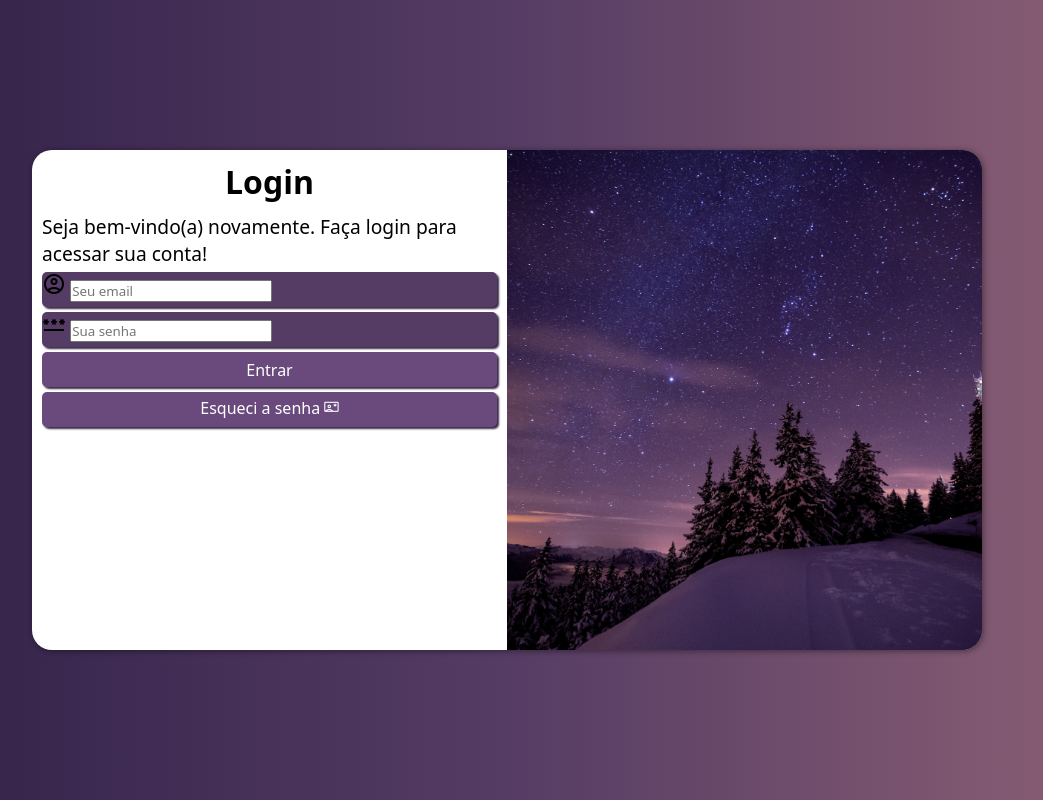
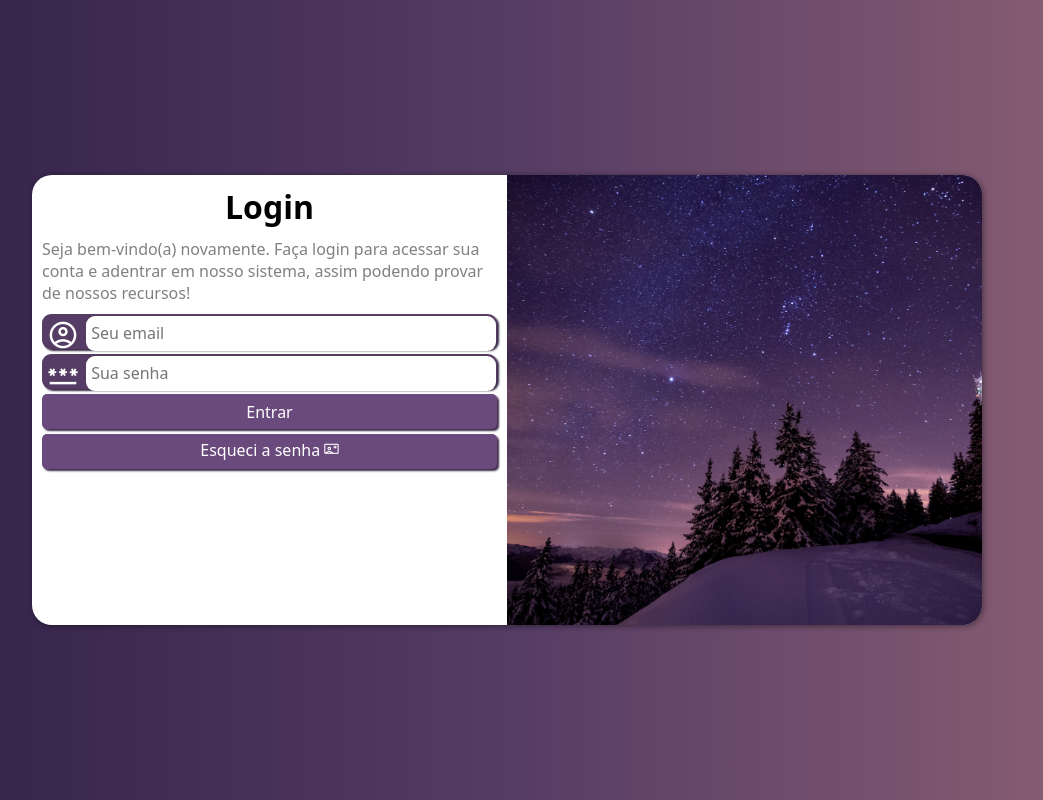
Before and after one commit to LincolnRP01/projeto-login, a plain HTML site: page index.html in a window 1280 px wide. Shown: the whole page, without its empty margins (133-1176 px from the left). Drawn offline with nearby package versions, Linux system fonts and the light colour scheme.

Commit message:
Finzalizando o projeto!

```diff
--- a/estilos/media-query.css
+++ b/estilos/media-query.css
@@ -12,6 +12,7 @@ TV/Telas Grandes: acima de 1200px
 @media screen and (min-width: 768px) and (max-width: 992px){
     section#login{
         width: 80vw;
+        height: 350px;
     }
 
     section#login > div#img{
@@ -29,11 +30,17 @@ TV/Telas Grandes: acima de 1200px
         background-image: linear-gradient(to top, #8E6175, #553C64, #302047);
     }
 
+    div#formulario > p{
+        font-size: 1em;
+        margin: 10px 0px;
+    }
+
 }
 
 @media screen and (min-width: 992px){
     section#login{
         width: 950px;
+        height: 450px;
 
     }
 
@@ -57,6 +64,7 @@ TV/Telas Grandes: acima de 1200px
     }
 
     div#formulario > p{
-        font-size: 1.2em;
+        font-size: 1.0em;
+        margin: 10px 0px;
     }
 }
--- a/estilos/style.css
+++ b/estilos/style.css
@@ -30,7 +30,6 @@ section#login{
     position: absolute;
     top: 50%;
     left: 50%;
-    transform: translate(-50%, -50%);
     overflow: hidden;
 
 
@@ -41,6 +40,7 @@ section#login{
     box-shadow: 1px 1px 6px rgba(0, 0, 0, 0.452);
 
     transition: witdh .3s, height .3s;
+    transform: translate(-50%, -50%);
     transition-timing-function: ease;
 }
 
@@ -67,6 +67,8 @@ div#formulario > h1{
 }
 
 div#formulario > p{
+    color: gray;
+    margin: 10px 0px;
     font-size: 0.8em;
 }
 
@@ -75,13 +77,32 @@ form > div.campo{
     display: block;
     width: 100%;
     height: 35px;
-    border-radius: 5px;
+    border-radius: 9px;
     margin: 5px 0px;
     box-shadow: 2px 2px 2px #3b2a46;
 }
 
 div.campo > label{
     display: none;
+}
+
+div.campo > span.material-symbols-outlined{
+    color: white;
+    font-size: 2em;
+    width: 40px;
+    padding: 5px;
+
+}
+
+div.campo > input{
+    background-color: white;
+    font-size: 1em;
+    width: calc(100% - 45px);
+    height: 100%;
+    border: 0px;
+    border-radius: 9px;
+    padding: 5px;
+    transform: translateY(-12px);
 }
 
 form > input[type=submit]{
--- a/index.html
+++ b/index.html
@@ -17,7 +17,7 @@
             </div>
             <div id="formulario">
                 <h1>Login</h1>
-                <p>Seja bem-vindo(a) novamente. Faça login para acessar sua conta!</p>
+                <p>Seja bem-vindo(a) novamente. Faça login para acessar sua conta e adentrar em nosso sistema, assim podendo provar de nossos recursos!</p>
                 <form action="login.php" method="post">
 
                     <div class="campo">
```
